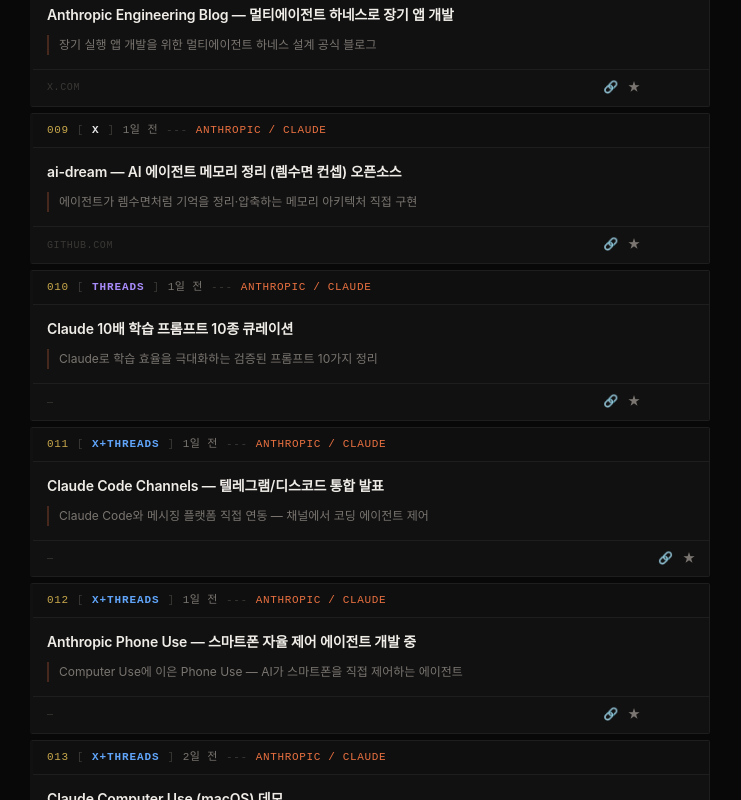
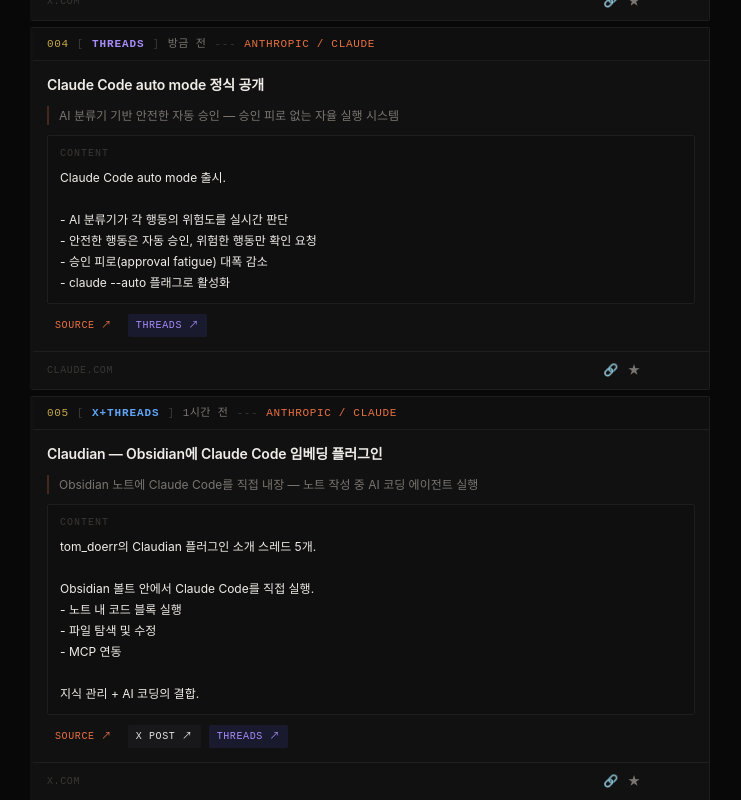
Before and after one commit to VoidLight00/voidnews-archive, a Next.js app: page /2026-w13 in a window 1280 px wide. Shown: the part 2140-2940 px from the top of the page, without its empty margins (270-1011 px from the left). Built offline with nearby package versions, Linux system fonts and the light colour scheme.

Commit message:
feat: 카드에 포스팅 전문+소스+X+Threads 링크 전부 표시

```diff
--- a/app/[slug]/WeeklyClient.tsx
+++ b/app/[slug]/WeeklyClient.tsx
@@ -1038,6 +1038,77 @@
             {highlightText(post.summary, searchQuery)}
           </p>
         )}
+
+        {/* 포스팅 전문 */}
+        {post.content && (
+          <div style={{
+            background: "var(--surface)",
+            border: "1px solid var(--border)",
+            borderRadius: 2,
+            padding: "10px 12px",
+          }}>
+            <p style={{
+              fontFamily: "var(--mono)",
+              fontSize: 10,
+              color: "var(--dim)",
+              letterSpacing: "0.1em",
+              textTransform: "uppercase",
+              marginBottom: 6,
+            }}>
+              CONTENT
+            </p>
+            <p style={{
+              fontSize: 12,
+              color: "var(--text)",
+              lineHeight: 1.75,
+              whiteSpace: "pre-line",
+              margin: 0,
+            }}>
+              {highlightText(post.content, searchQuery)}
+            </p>
+          </div>
+        )}
+
+        {/* 소스 + 플랫폼 링크 */}
+        <div style={{ display: "flex", flexWrap: "wrap", gap: 8 }} onClick={e => e.stopPropagation()}>
+          {post.source && (
+            <a href={post.source} target="_blank" rel="noopener noreferrer"
+              style={{
+                display: "inline-flex", alignItems: "center", gap: 5,
+                fontFamily: "var(--mono)", fontSize: 10,
+                color: "var(--accent)", letterSpacing: "0.06em",
+                textDecoration: "none", padding: "4px 8px",
+                border: "1px solid var(--accent)30",
+                borderRadius: 2,
+              }}>
+              SOURCE ↗
+            </a>
+          )}
+          {post.xUrl && (
+            <a href={post.xUrl} target="_blank" rel="noopener noreferrer"
+              style={{
+                display: "inline-flex", alignItems: "center", gap: 5,
+                fontFamily: "var(--mono)", fontSize: 10,
+                color: "#E4E4E7", letterSpacing: "0.06em",
+                textDecoration: "none", padding: "4px 8px",
+                background: "#18181B", borderRadius: 2,
+              }}>
+              X POST ↗
+            </a>
+          )}
+          {post.threadsUrl && (
+            <a href={post.threadsUrl} target="_blank" rel="noopener noreferrer"
+              style={{
+                display: "inline-flex", alignItems: "center", gap: 5,
+                fontFamily: "var(--mono)", fontSize: 10,
+                color: "#A78BFA", letterSpacing: "0.06em",
+                textDecoration: "none", padding: "4px 8px",
+                background: "#1A1A2E", borderRadius: 2,
+              }}>
+              THREADS ↗
+            </a>
+          )}
+        </div>
 
       </div>
 
```
